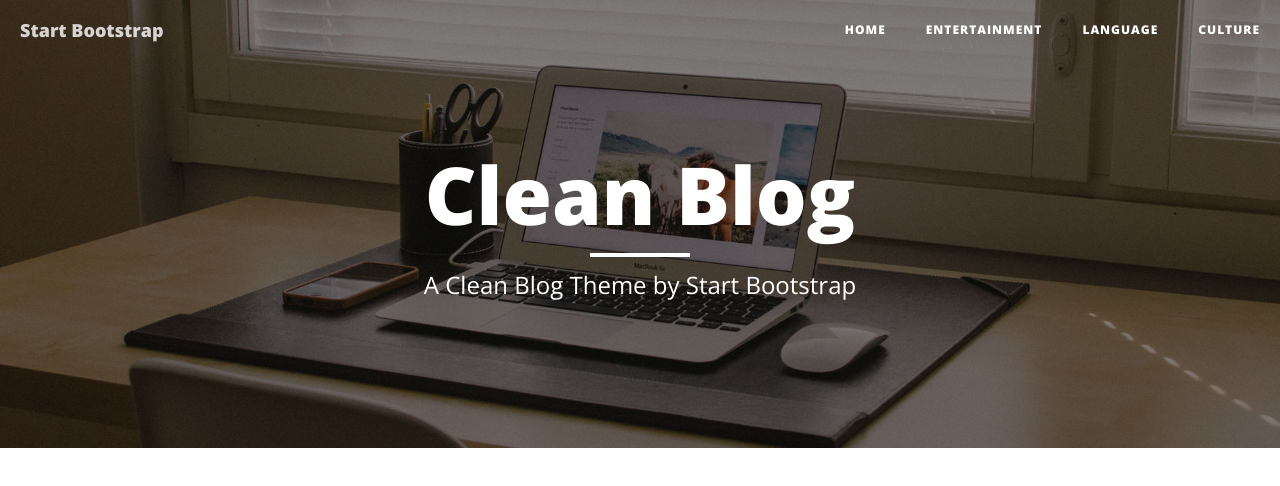
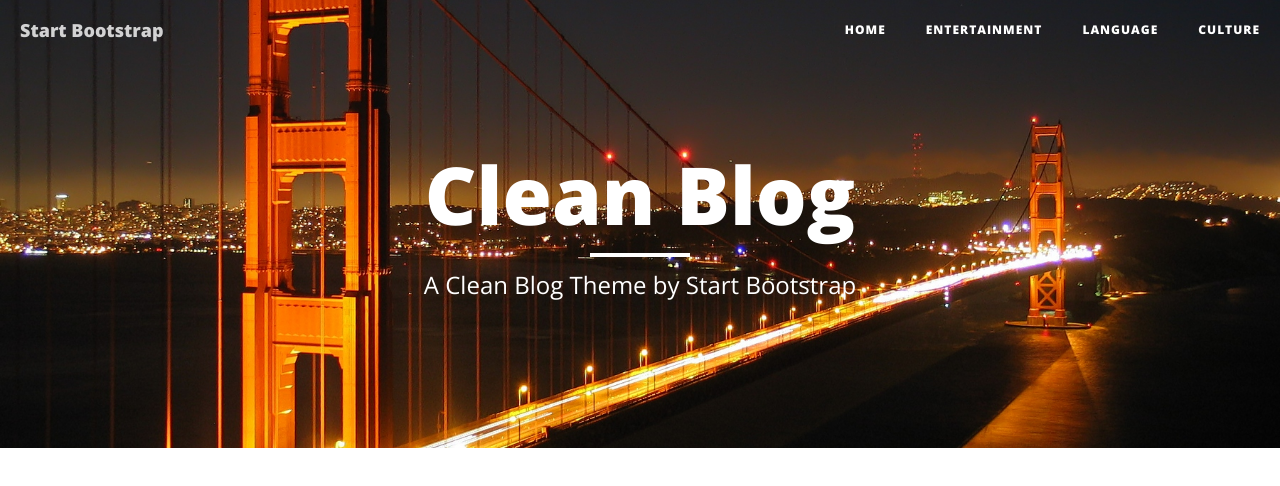
Before and after one commit to naskle/naskle.github.io, a website: page index.html in a window 1280 px wide. Drawn offline with nearby package versions, Linux system fonts and the light colour scheme.

Commit message:
Update index.html

```diff
--- a/index.html
+++ b/index.html
@@ -69,7 +69,7 @@
 
     <!-- Page Header -->
     <!-- Set your background image for this header on the line below. -->
-    <header class="intro-header"id="picture1"style="background-image: url('img/home-bg.jpg')">
+    <header class="intro-header"id="picture1"style="background-image: url('bridge2.jpg')">
         <div class="container">
             <div class="row">
                 <div class="col-lg-8 col-lg-offset-2 col-md-10 col-md-offset-1">
```
